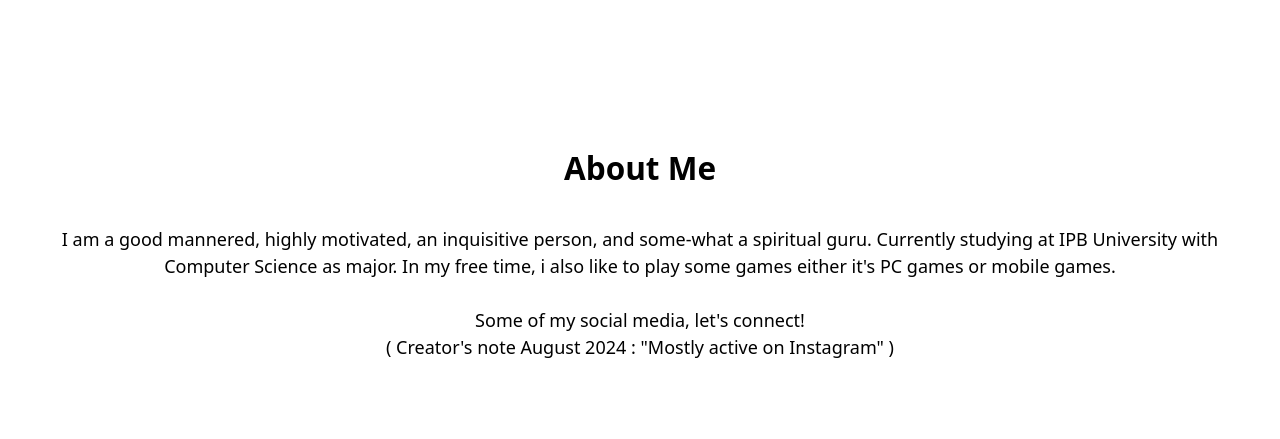
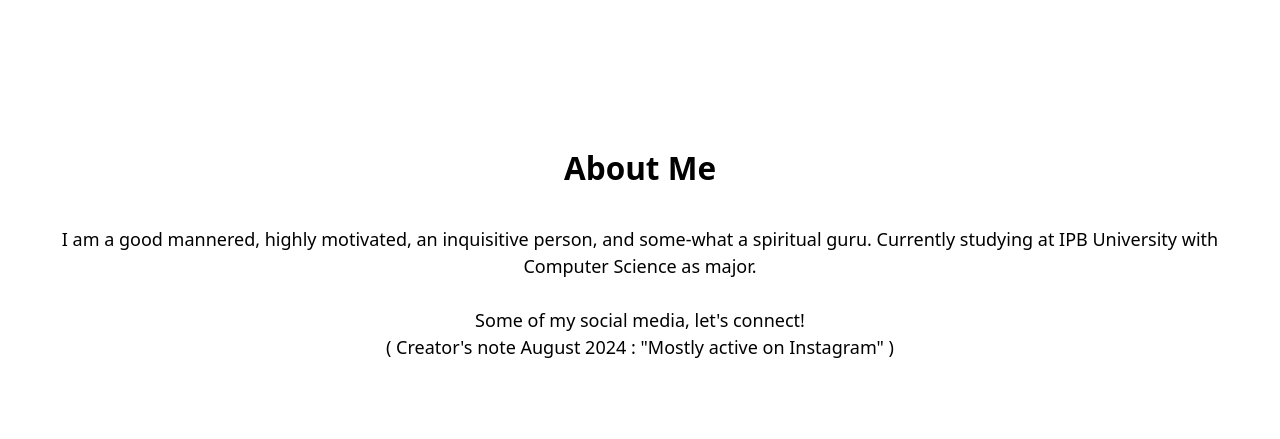
Before and after one commit to adhiya-r/personal-web, a plain HTML site: page index.html in a window 1280 px wide. Shown: the part 887-1326 px from the top of the page. Drawn offline with nearby package versions, Linux system fonts and the light colour scheme.

Commit message:
Update index.html
style: delete some text

```diff
--- a/index.html
+++ b/index.html
@@ -57,7 +57,7 @@
         </section>
         <section id="about">
             <h2>About Me</h2>
-            <p>I am a good mannered, highly motivated, an inquisitive person, and some-what a spiritual guru. Currently studying at IPB University with Computer Science as major. In my free time, i also like to play some games either it's PC games or mobile games.<br><br>Some of my social media, let's connect!<br>( Creator's note August 2024 : "Mostly active on Instagram" )</p>
+            <p>I am a good mannered, highly motivated, an inquisitive person, and some-what a spiritual guru. Currently studying at IPB University with Computer Science as major. <br><br>Some of my social media, let's connect!<br>( Creator's note August 2024 : "Mostly active on Instagram" )</p>
             <div class="wrapper">
             <div class="icon instagram">
                <div class="tooltip">
```
